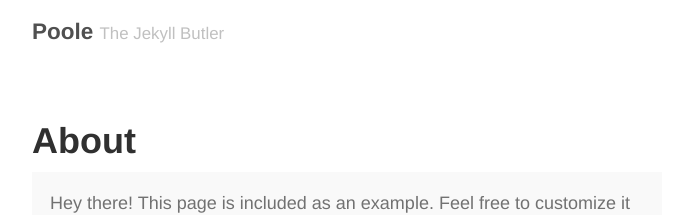
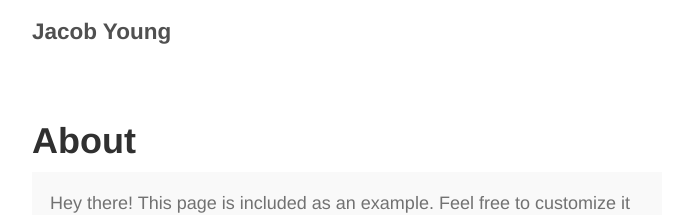
Before and after one commit to shatasundara/thebearjew.github.io, a Jekyll site: the page built from about.md, in a window 1280 px wide. Shown: the top 215 px of the page, without its empty margins (293-983 px from the left). Built offline with Jekyll 4.4.1, drawn with Linux system fonts in a browser that asks for light colours.

Commit message:
Add metadata to config.yml

```diff
--- a/_config.yml
+++ b/_config.yml
@@ -1,15 +1,28 @@
 # Permalinks
 #
 # Use of `relative_permalinks` ensures post links from the index work properly.
-permalink:           pretty
+permalink:           /:title
 relative_permalinks: true
 
 # Setup
-title:               Poole
-tagline:             The Jekyll Butler
-url:                 http://getpoole.com
+title:               Jacob Young
+url:                 http://jry.io
 paginate:            1
 baseurl:             ""
+
+# About/contact
+Me:
+  name:              Jacob Young
+  email:             jacob@jry.io
+  twitter:
+    username:        jakeryoung
+    url:             https://twitter.com/jakeryoung
+  github:
+    username:        thebearjew
+    url:             https://github.com/thebearjew
+  pgp:
+    keybase:         https://keybase.io/jacobyoung
+
 
 # Assets
 #
@@ -17,14 +30,3 @@
 sass:
   sass_dir:          _sass
   style:            :compressed
-
-# About/contact
-author:
-  name:              Mark Otto
-  url:               https://twitter.com/mdo
-  email:             markdotto@gmail.com
-
-# Custom vars
-version:             2.0.0
-github:
-  repo:              https://github.com/poole/poole
```
